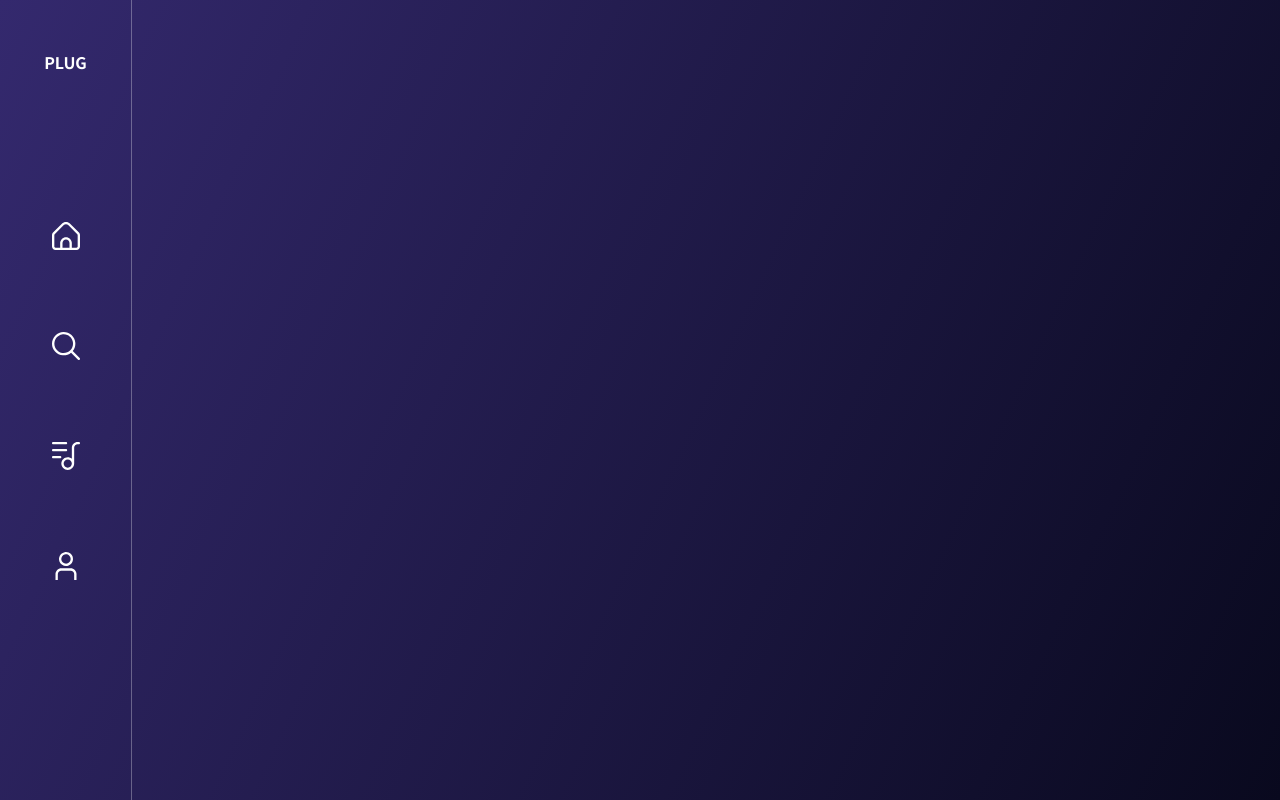
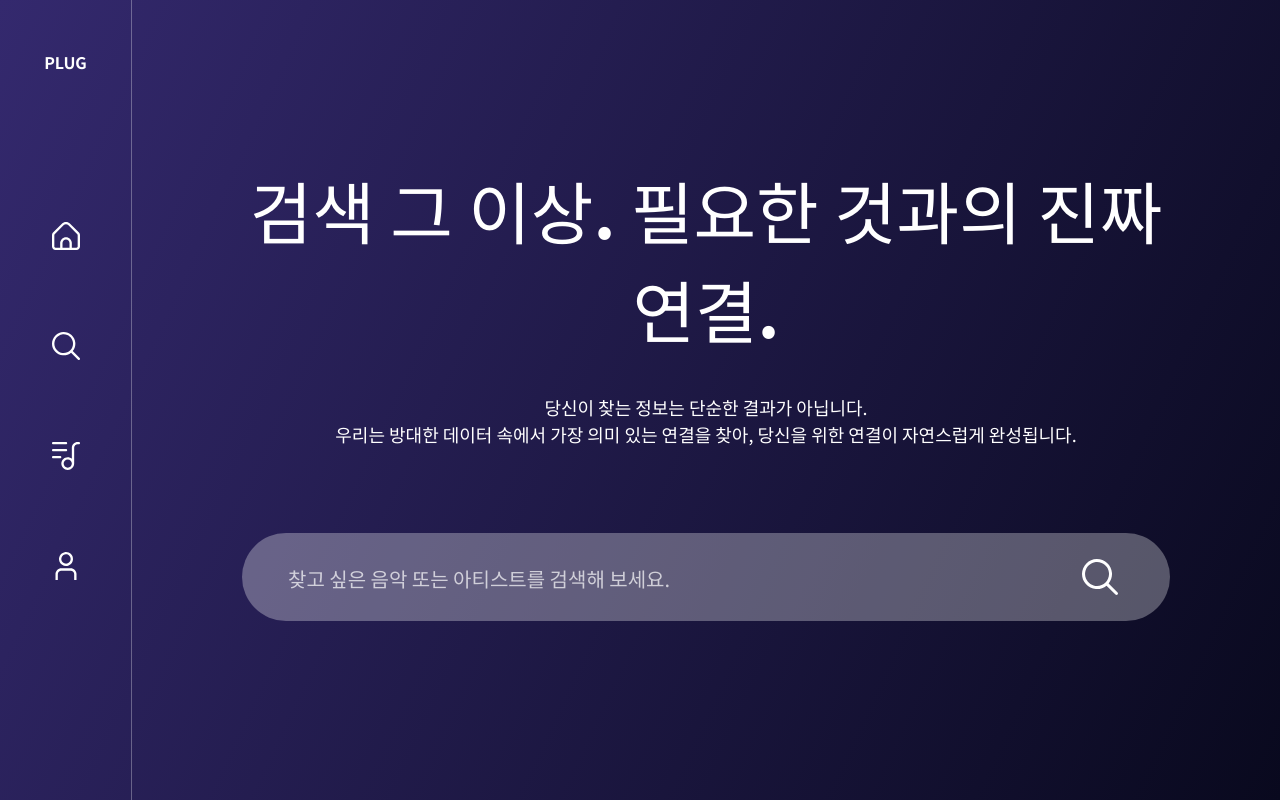
Before and after one commit to FRONT-END-BOOTCAMP-PULS-4/Jackpot_Plug, a Next.js app: page /search in a window 1280 px wide. Built offline with nearby package versions, Linux system fonts and the light colour scheme.

Commit message:
feat: Search Page 구현 및 YouTube API 연동
- 검색 폼 및 결과 UI 구현
- YouTube API 검색 엔드포인트 연동
- SearchInput 컴포넌트  value, onChange props 추가
- SearchInput 컴포넌트 placeholder 폰트 크기 조정
- IconBtn 컴포넌트에 type prop 추가

```diff
--- a/app/(anon)/components/title/Title.module.scss
+++ b/app/(anon)/components/title/Title.module.scss
@@ -11,7 +11,7 @@
   .description {
     font-size: rem(18);
     white-space: pre-line;
-    line-height: 1.6;
+    line-height: 1.5;
   }
 
   &.small {
--- /dev/null
+++ b/app/(anon)/search/page.module.scss
@@ -0,0 +1,18 @@
+@use "../../../public/styles/mixin" as *;
+@use "../../../public/styles/variable" as *;
+
+.search {
+  width: 100%;
+  height: 100%;
+  @include flex($gap: 85px, $direction: column);
+
+  &_form {
+    width: 100%;
+    @include flex;
+  }
+
+  .container {
+    @include flex;
+    gap: 20;
+  }
+}
--- a/app/(anon)/search/page.tsx
+++ b/app/(anon)/search/page.tsx
@@ -1,5 +1,78 @@
-import Link from "next/link";
+"use client";
+import React, { ChangeEvent, FormEvent, useState } from "react";
+import Title from "../components/title/Title";
+import styles from "./page.module.scss";
+import SearchInput from "@/app/components/input/SearchInput";
+import { IconBtn } from "@/app/components/button/Buttons";
+import VideoListItem from "@/app/components/list/VideoListItem";
 
 export default function Page() {
-  return <></>;
+  const [query, setQuery] = useState("");
+  const [currentQuery, setCurrentQuery] = useState("");
+  const [searchResults, setSearchResults] = useState<any[]>([]);
+
+  const handleQueryChange = (e: ChangeEvent<HTMLInputElement>) => {
+    setQuery(e.target.value);
+  };
+
+  const fetchSearchResults = async (searchQuery: string) => {
+    if (!searchQuery.trim()) return;
+
+    try {
+      const response = await fetch(
+        `/api/search?q=${encodeURIComponent(searchQuery)}`
+      );
+      if (!response.ok) {
+        throw new Error("Failed to fetch search results");
+      }
+
+      const data = await response.json();
+      setSearchResults(data.items || []);
+      setCurrentQuery(searchQuery);
+    } catch (error) {
+      console.error("Error fetching search results:", error);
+    }
+  };
+
+  const handleSearch = (e: FormEvent) => {
+    e.preventDefault();
+    if (query.trim()) {
+      fetchSearchResults(query);
+    }
+  };
+
+  return (
+    <section className={styles.search}>
+      <Title
+        titleText="검색 그 이상. 필요한 것과의 진짜 연결."
+        descriptionText={`당신이 찾는 정보는 단순한 결과가 아닙니다.
+          우리는 방대한 데이터 속에서 가장 의미 있는 연결을 찾아, 당신을 위한 연결이 자연스럽게 완성됩니다.
+          `}
+      />
+
+      <form onSubmit={handleSearch} className={styles.search_form}>
+        <SearchInput
+          placeholder="찾고 싶은 음악 또는 아티스트를 검색해 보세요."
+          buttonIcon={<IconBtn icon="search" size="xl" type="submit" />}
+          value={query}
+          onChange={handleQueryChange}
+        />
+      </form>
+
+      {searchResults.length > 0 && (
+        <ul className={styles.container}>
+          {searchResults.map((result, idx) => (
+            <VideoListItem
+              key={result.id.videoId || idx}
+              title={result.snippet.title}
+              artist={result.snippet.channelTitle}
+              isCertified={true}
+              mode="video"
+              src={`https://www.youtube.com/embed/${result.id.videoId}`}
+            />
+          ))}
+        </ul>
+      )}
+    </section>
+  );
 }
--- /dev/null
+++ b/app/api/search/route.ts
@@ -0,0 +1,46 @@
+import { NextResponse } from "next/server";
+
+export async function GET(request: Request) {
+  try {
+    const url = new URL(request.url); // 요청 URL을 파싱하여 URL 객체 생성
+    const query = url.searchParams.get("q"); // 링크에서 "q" 파라미터 추출
+
+    // 검색어가 없는 경우 에러 처리
+    if (!query) {
+      return NextResponse.json(
+        { error: "Query parameter 'q' is required" },
+        { status: 400 }
+      );
+    }
+
+    // API 요청을 위한 URL 설정
+    const baseUrl = process.env.NEXT_PUBLIC_YOUTUBE_API_URL_SEARCH;
+    const apiKey = process.env.NEXT_PUBLIC_YOUTUBE_API_KEY;
+    const apiUrl = `${baseUrl}?key=${apiKey}&part=snippet&order=relevance&type=video&maxResults=5&q=${encodeURIComponent(
+      query
+    )}`;
+
+    // API 요청
+    const response = await fetch(apiUrl);
+
+    // 응답 상태 확인
+    if (!response.ok) {
+      return NextResponse.json(
+        { error: "Failed to fetch search results" },
+        { status: response.status }
+      );
+    }
+
+    // 응답 데이터 파싱
+    const data = await response.json();
+
+    return NextResponse.json(data);
+  } catch (error) {
+    console.error("Error fetching search results:", error);
+
+    return NextResponse.json(
+      { error: "Failed to fetch search results" },
+      { status: 500 }
+    );
+  }
+}
--- a/app/components/button/Buttons.tsx
+++ b/app/components/button/Buttons.tsx
@@ -59,6 +59,7 @@ interface IconBtnProps {
   size: "xl" | "lg" | "md" | "sm" | "xs" | "xxs";
   onClick?: () => void;
   customClassName?: string;
+  type?: "button" | "submit" | "reset";
 }
 
 export function IconBtn({
@@ -66,6 +67,7 @@ export function IconBtn({
   size,
   onClick,
   customClassName,
+  type = "button",
 }: IconBtnProps) {
   const isPlug = icon === "plug";
 
@@ -79,7 +81,7 @@ export function IconBtn({
 
   return (
     <button
-      type="button"
+      type={type}
       className={`${className} ${styles[`${customClassName}`] || ""}`}
       style={style}
       onClick={onClick}
--- a/app/components/input/SearchInput.module.scss
+++ b/app/components/input/SearchInput.module.scss
@@ -15,6 +15,10 @@
 
     .search_input {
       font-size: rem(22);
+
+      &::placeholder {
+        font-size: rem(20);
+      }
     }
   }
 
--- a/app/components/input/SearchInput.tsx
+++ b/app/components/input/SearchInput.tsx
@@ -6,6 +6,8 @@ export default function SearchInput({
   placeholder,
   buttonIcon,
   size = "default",
+  value,
+  onChange,
 }: SearchInputProps) {
   return (
     <div className={`${styles.search_field} ${styles[`${size}`]}`}>
@@ -17,8 +19,10 @@ export default function SearchInput({
         name="search"
         id="search_input"
         placeholder={placeholder}
+        value={value}
         className={`${styles.search_input}`}
         autoComplete="off"
+        onChange={onChange}
       />
       {buttonIcon}
     </div>
--- a/app/components/input/types.ts
+++ b/app/components/input/types.ts
@@ -50,4 +50,6 @@ export interface SearchInputProps {
   placeholder?: string;
   buttonIcon?: ReactNode;
   size?: "default" | "small";
+  value?: string;
+  onChange?: (e: ChangeEvent<HTMLInputElement>) => void;
 }
--- a/app/components/list/VideoListItem.tsx
+++ b/app/components/list/VideoListItem.tsx
@@ -24,7 +24,6 @@ export default function VideoListItem({
   mode = "thumbnail",
   src = "/images/sample-image.png",
 }: IVideoListItemProps) {
-
   const renderMedia = () => {
     if (mode === "video") {
       return (
```
